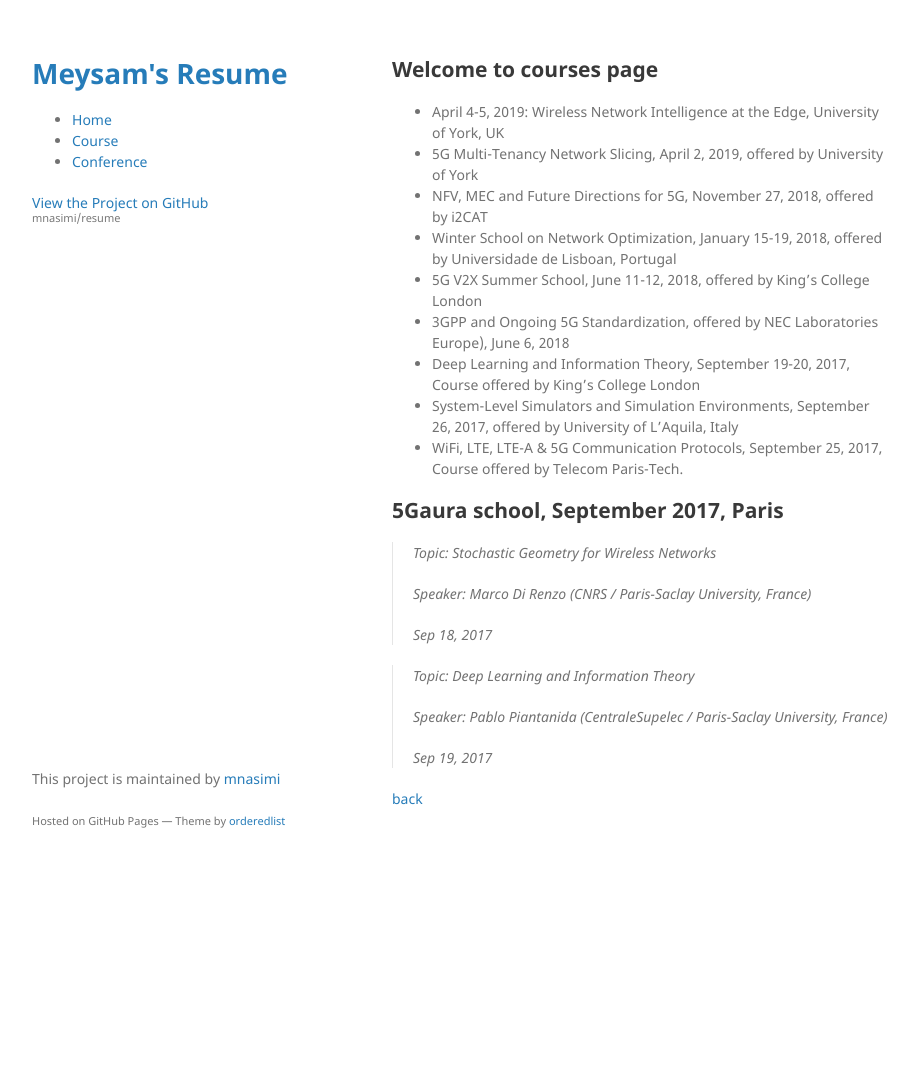
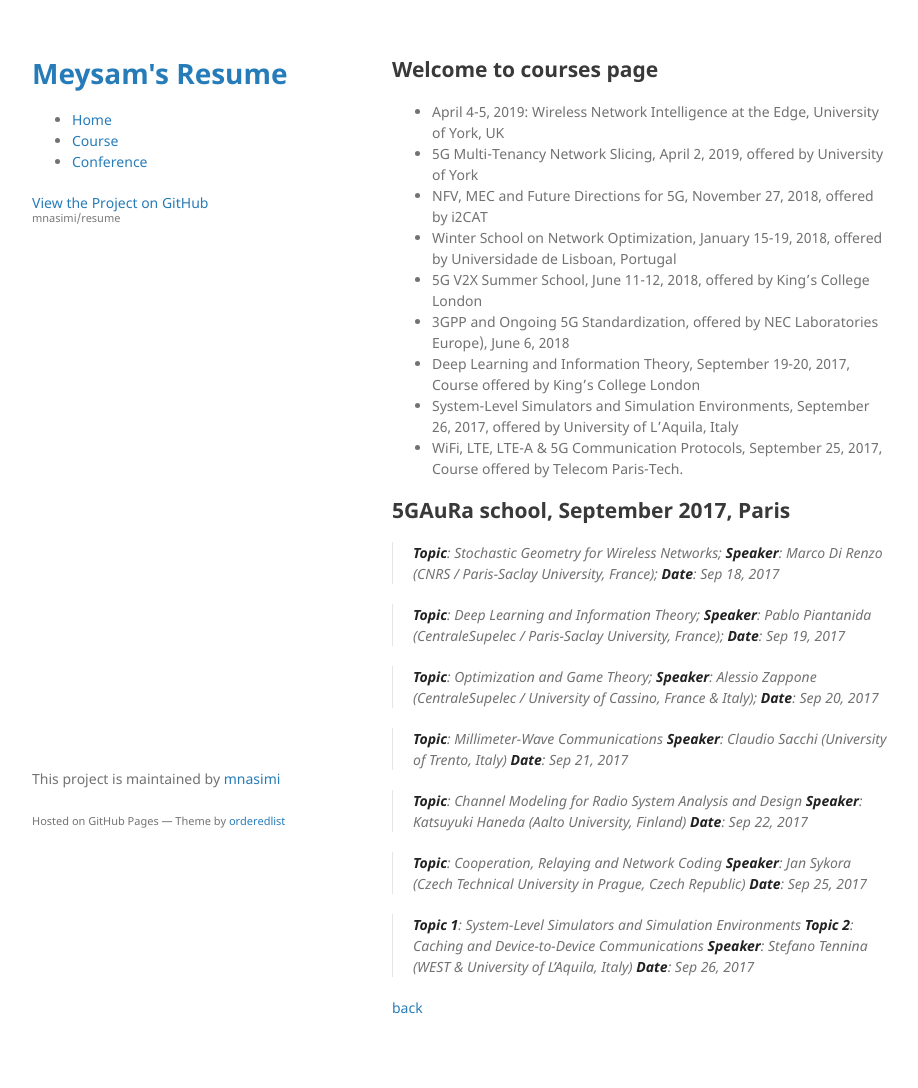
Before and after one commit to mnasimi/resume, a Jekyll site: the page built from course.md, in a window 1280 px wide. Shown: the whole page, without its empty margins (178-1096 px from the left). Built offline with Jekyll 4.4.1, drawn with Linux system fonts in a browser that asks for light colours; the repository's description, which GitHub fills in, is left out; our own code applies the rules of GitHub Pages for plain Markdown files; before the commit the page ends 900 px from its top, so only the background shows below that.

Commit message:
Update course.md
add more courses

```diff
--- a/course.md
+++ b/course.md
@@ -15,20 +15,41 @@ layout: default
 - WiFi, LTE, LTE-A & 5G Communication Protocols, September 25, 2017, Course offered by Telecom Paris-Tech.
 
 
-## 5Gaura school, September 2017, Paris
+## 5GAuRa school, September 2017, Paris
 
-> Topic: Stochastic Geometry for Wireless Networks
->
-> Speaker: Marco Di Renzo (CNRS / Paris-Saclay University, France)
->
-> Sep 18, 2017
+> **Topic**: Stochastic Geometry for Wireless Networks;
+> **Speaker**: Marco Di Renzo (CNRS / Paris-Saclay University, France);
+> **Date**: Sep 18, 2017
 
 
-> Topic: Deep Learning and Information Theory
->
-> Speaker: Pablo Piantanida (CentraleSupelec / Paris-Saclay University, France)
->
-> Sep 19, 2017
+> **Topic**: Deep Learning and Information Theory;
+> **Speaker**: Pablo Piantanida (CentraleSupelec / Paris-Saclay University, France);
+> **Date**: Sep 19, 2017
+
+> **Topic**: Optimization and Game Theory;
+> **Speaker**: Alessio Zappone (CentraleSupelec / University of Cassino, France & Italy);
+> **Date**: Sep 20, 2017
+
+> **Topic**: Millimeter-Wave Communications
+> **Speaker**: Claudio Sacchi (University of Trento, Italy)
+> **Date**: Sep 21, 2017
+
+> **Topic**: Channel Modeling for Radio System Analysis and Design
+> **Speaker**: Katsuyuki Haneda (Aalto University, Finland)
+> **Date**: Sep 22, 2017
+
+> **Topic**: Cooperation, Relaying and Network Coding
+> **Speaker**: Jan Sykora (Czech Technical University in Prague, Czech Republic)
+> **Date**: Sep 25, 2017
+
+> **Topic 1**: System-Level Simulators and Simulation Environments
+> **Topic 2**: Caching and Device-to-Device Communications
+> **Speaker**: Stefano Tennina (WEST & University of L'Aquila, Italy)
+> **Date**: Sep 26, 2017
+
+
+
+
 
 
 
```
